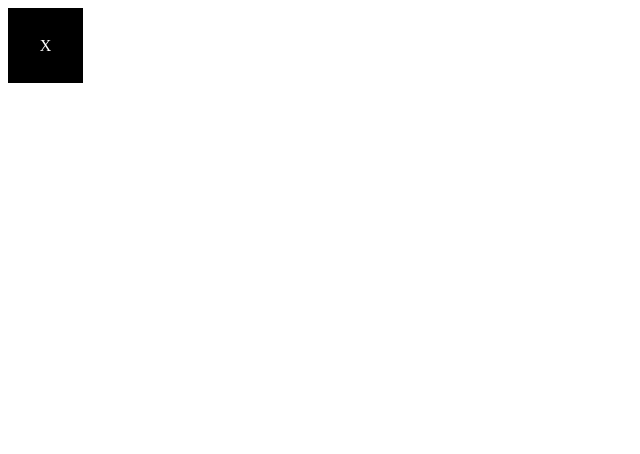
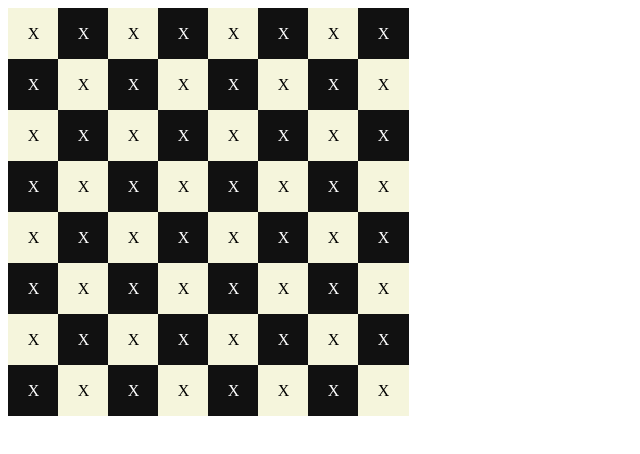
Before and after one commit to aleleup/Chess-FE, an Angular app: page / in a window 1280 px wide. Shown: the top 454 px of the page, without its empty margins (0-640 px from the left). Built offline with nearby package versions, Linux system fonts and the light colour scheme.

Commit message:
Board rendered

```diff
--- a/src/app/Block/block.component.html
+++ b/src/app/Block/block.component.html
@@ -1,9 +1,7 @@
-@if (blockColor() === "WHITE"){
-<div class="block whiteBlock" (click)="showPosOnClick()" >
-   Block {{content()}}
-</div>
-} @else{
-<div class="block blackBlock" (click)="showPosOnClick() " >
+
+<div class="block whiteBlock" (click)="showPosOnClick()"
+    [style.background-color]="blockColor()  === 'WHITE' ? '#F5F5DC' : '#111111'"
+    [style.color]="blockColor()  === 'WHITE' ? 'black' : 'white'"
+>
     {{content()}}
 </div>
-}
--- a/src/app/app.component.html
+++ b/src/app/app.component.html
@@ -1,4 +1,4 @@
 
 <router-outlet />
 
-<block [realPos]="[0,0]" blockColor="BLACK" (positionSetter)="handlePositionClicked($event)" >
+<board>
--- a/src/app/app.component.ts
+++ b/src/app/app.component.ts
@@ -1,21 +1,14 @@
 import { Component } from '@angular/core';
 import { RouterOutlet } from '@angular/router';
-import { Block } from './Block/block.component';
-import { blockData } from './types';
+import { Board } from './board/board.component';
+
 @Component({
   selector: 'app-root',
-  imports: [RouterOutlet, Block],
+  imports: [RouterOutlet, Board],
   templateUrl: './app.component.html',
   styleUrl: './app.component.css'
 })
 export class AppComponent {
   title = 'chess';
-  positionClicked: Array<number> = [];
-  contentSelected: string = '';
 
-  handlePositionClicked = (position: blockData) => {
-    console.log("New pos recived: " , position)
-    this.positionClicked = position.realPos;
-    position.content.set("Y") // Accesing position data!!!
-  }
 }
--- /dev/null
+++ b/src/app/board/board.component.css
@@ -0,0 +1,9 @@
+.row{
+    display: flex;
+    flex-direction: row;
+}
+
+.board{
+    display: grid ;
+     place-items: center
+}
--- /dev/null
+++ b/src/app/board/board.component.html
@@ -0,0 +1,11 @@
+<div>
+    @for(row of boardStructure; track boardStructure.indexOf(row)) {
+        <div class="row">
+            @for(blockData of row; track $index) {
+                <block [blockColor]="blockData.color" [realPos]="blockData.realPos" (positionSetter)="handlePositionClicked($event)"/>
+            }
+
+        </div>
+
+    }
+</div>
--- /dev/null
+++ b/src/app/board/board.component.ts
@@ -0,0 +1,39 @@
+import { Component, input } from '@angular/core';
+import { blockData, preBlock } from '../types';
+import { Block } from '../Block/block.component';
+
+@Component({
+  selector: 'board',
+  imports: [Block],
+  templateUrl: './board.component.html',
+  styleUrl: './board.component.css'
+})
+export class Board {
+    teamId = input<number>(0);
+    positionClicked: Array<number> = [];
+    contentSelected: string = '';
+	boardStructure: Array<Array<preBlock>> = []
+
+	constructor() {
+		// TODO: construct board for black team
+		for(let i = 0; i < 8; i++){
+			const row: Array<preBlock> = [];
+			const colors = ["WHITE", "BLACK"];
+
+			for (let j = 0; j < 8; j++) {
+				row.push({
+					color:colors[(i+j) % 2],
+					realPos: [i, j]
+				})
+			}
+			this.boardStructure.push(row)
+		}
+		console.log(this.boardStructure)
+	}
+
+    handlePositionClicked(position: blockData){
+      console.log("New pos recived: " , position)
+      this.positionClicked = position.realPos;
+      position.content.set("Y") // Accesing position data!!!
+    }
+}
--- a/src/app/types.ts
+++ b/src/app/types.ts
@@ -3,3 +3,5 @@ import { WritableSignal } from "@angular/core";
 export interface blockData {
     realPos: Array<number>, content: WritableSignal<string>
 }
+
+export interface preBlock {color: string, realPos: Array<number>}
```
